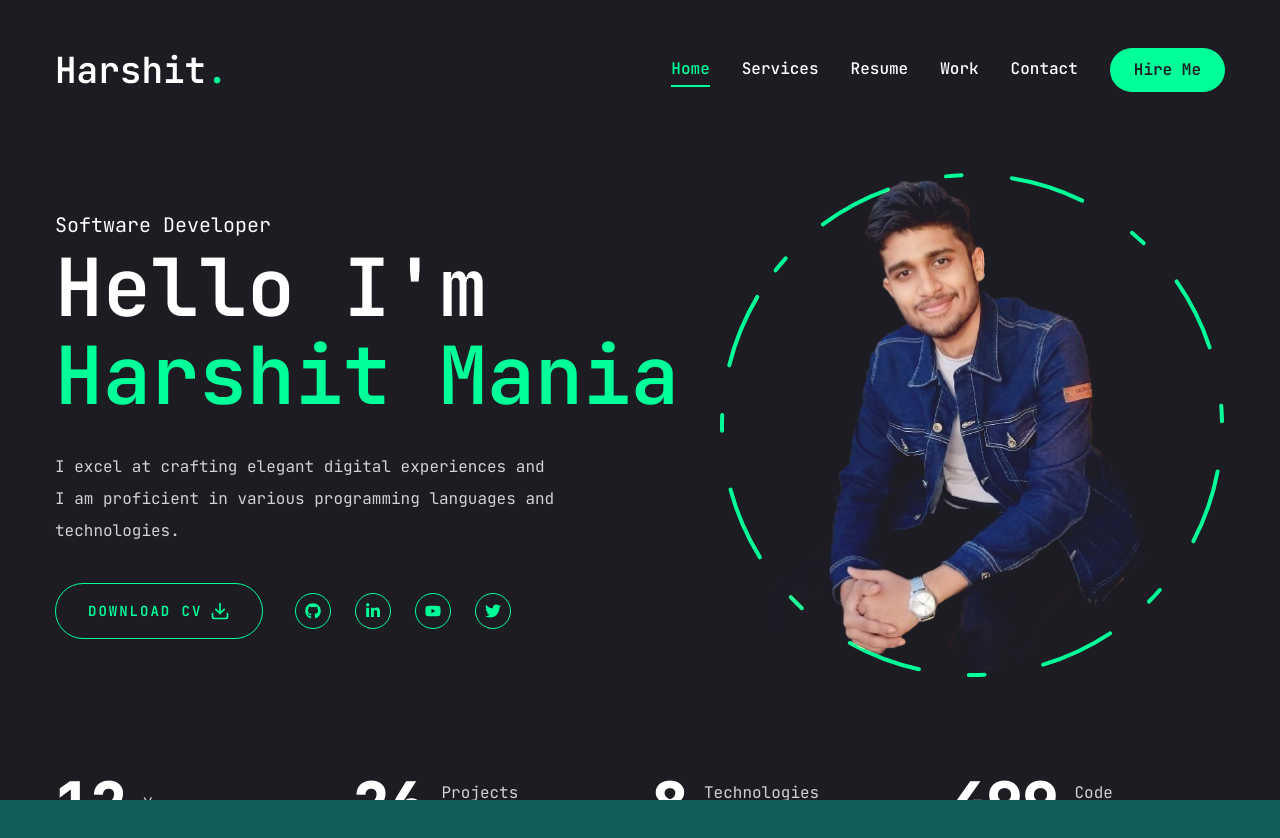
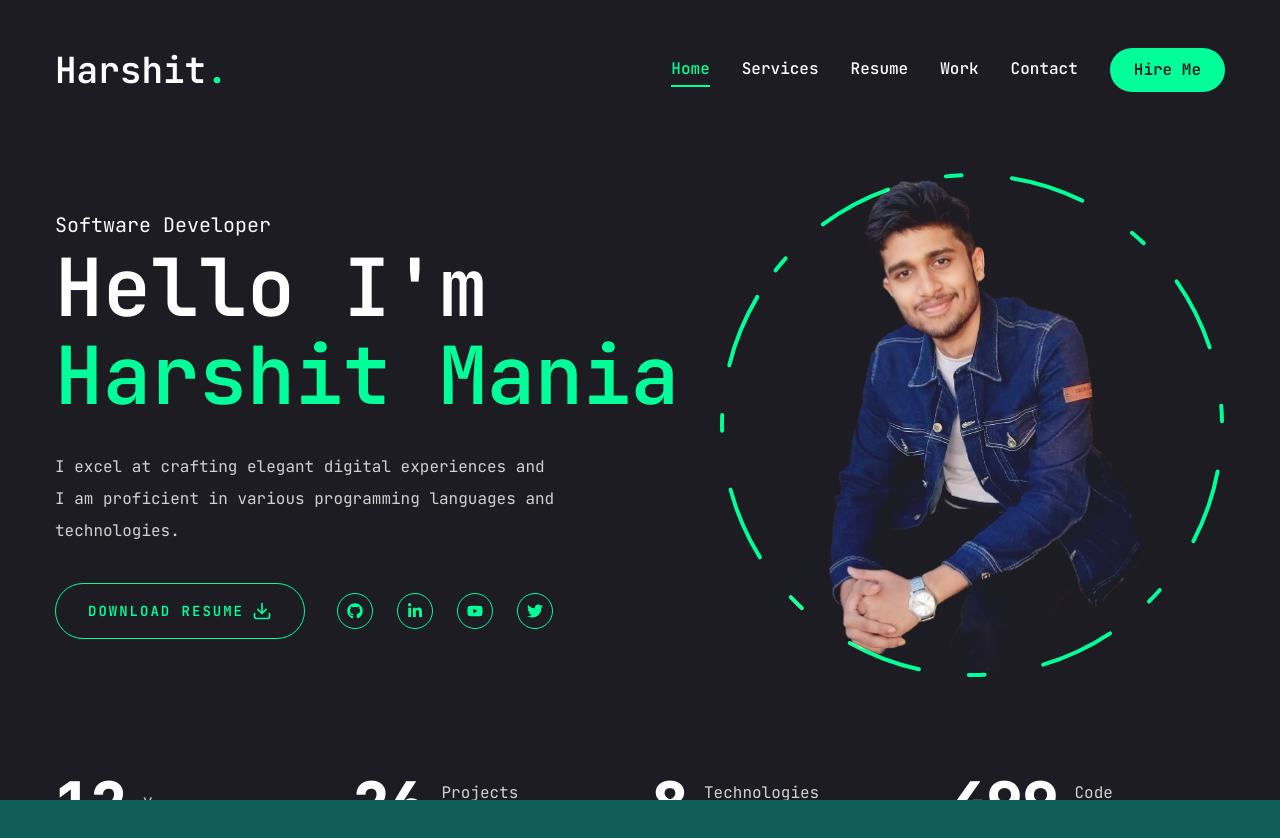
Before and after one commit to Harshitm14/Portfolio, a Next.js app: page / in a window 1280 px wide. Shown: the top 838 px of the page. Built offline with nearby package versions, Linux system fonts and the light colour scheme.

Commit message:
chore: Update download link text to "Download Resume"

```diff
--- a/app/page.jsx
+++ b/app/page.jsx
@@ -20,10 +20,12 @@ const Home = () => {
           </p>
           {/*btn and socials */}
           <div className="flex flex-col xl:flex-row items-center gap-8">
+            <a href="/Resume_Campus.pdf" download >
             <Button variant="outline" size="lg" className="uppercase flex items-center gap-2">
-              <span>Download CV</span>
+              <span>Download Resume</span>
               <FiDownload className="text-xl" />
             </Button>
+            </a>
             <div className="mb-8 xl:mb-0"><Socials containerStyles="flex gap-6" iconStyles="w-9 h-9 border border-accent rounded-full flex justify-center items-center text-accent text-base hover:bg-accent hover:text-primary hover:transition-all duration-500" /></div>
           </div>
         </div>
```
Also changed, not shown: 1 other file (tests, documents, lock files or other folders).
